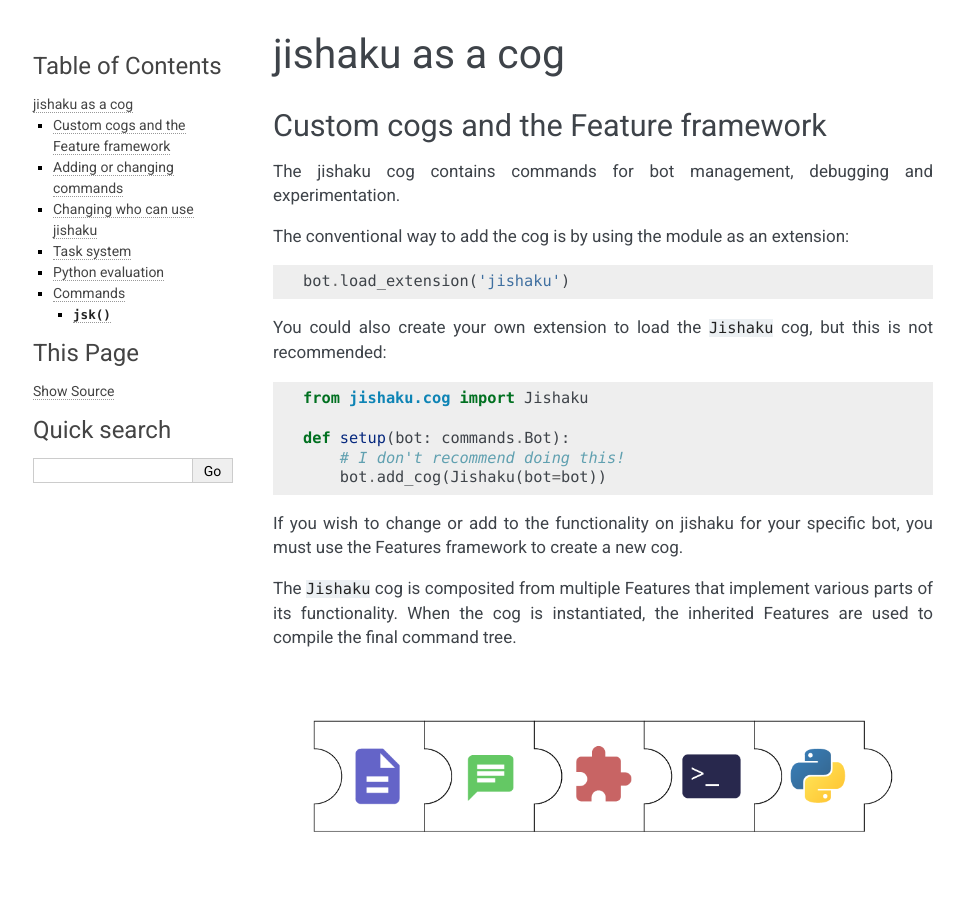
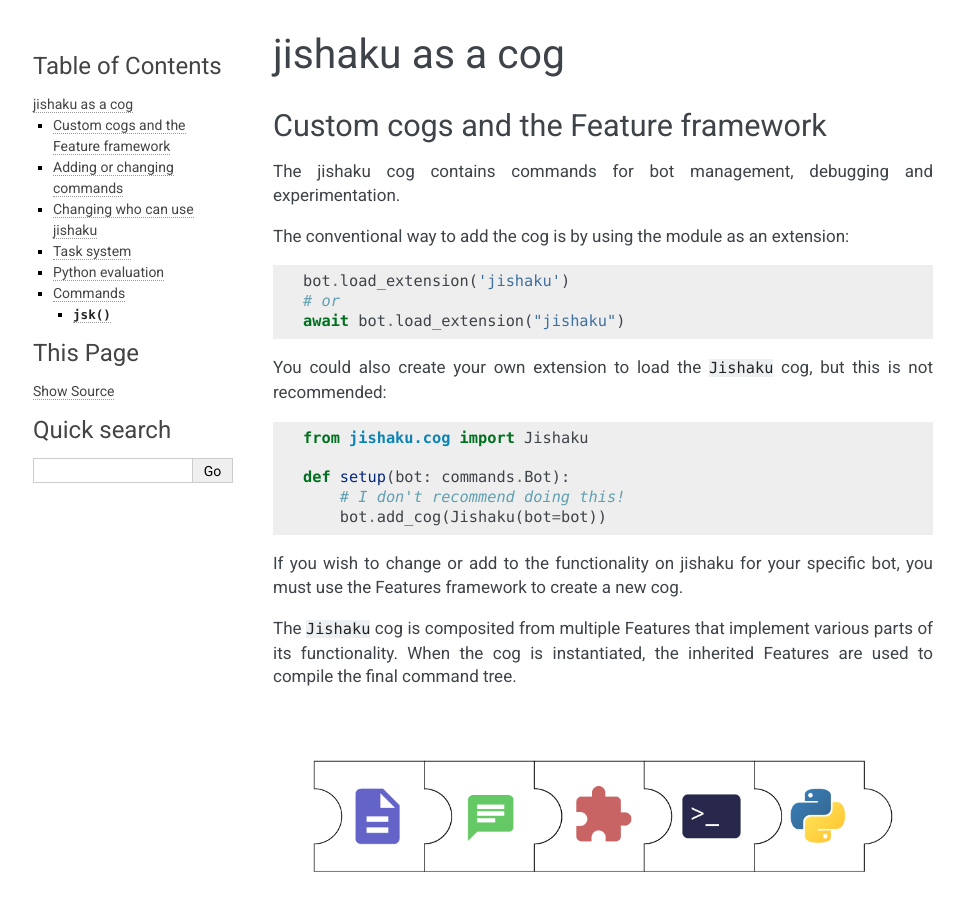
Before and after one commit to Gorialis/jishaku, a Sphinx documentation site: the page built from docs/cog.rst, in a window 1280 px wide and 900 px high. Shown: the whole window, without its empty margins (147-1111 px from the left). Built offline with Sphinx 7.4.7, drawn with Linux system fonts in a browser that asks for light colours; the version number could not be read and is left out.

Commit message:
Change to new load extension system.

```diff
--- a/docs/cog.rst
+++ b/docs/cog.rst
@@ -13,6 +13,8 @@ The conventional way to add the cog is by using the module as an extension:
 .. code:: python3
 
     bot.load_extension('jishaku')
+    # or
+    await bot.load_extension("jishaku")
 
 You could also create your own extension to load the ``Jishaku`` cog, but this is not recommended:
 
```
